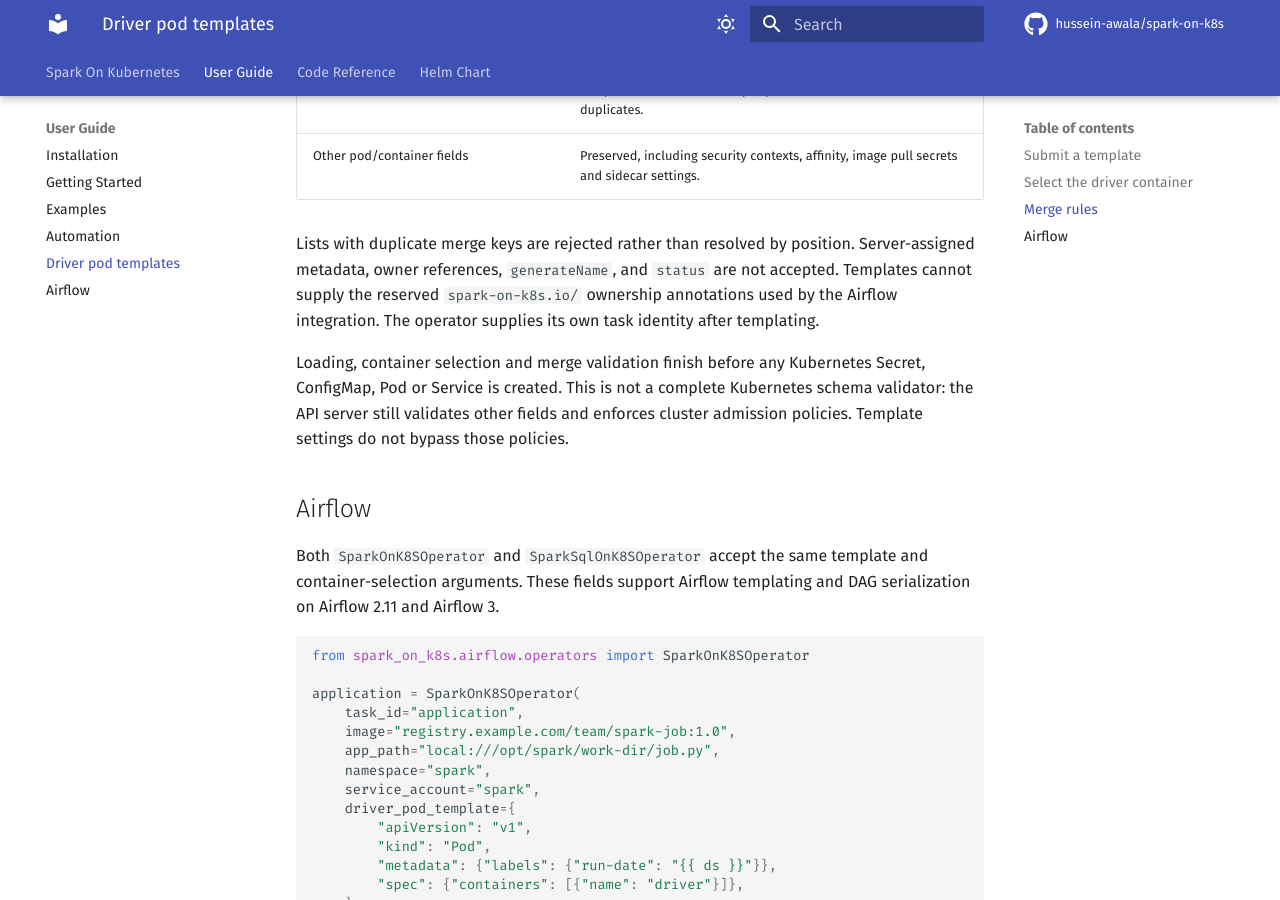
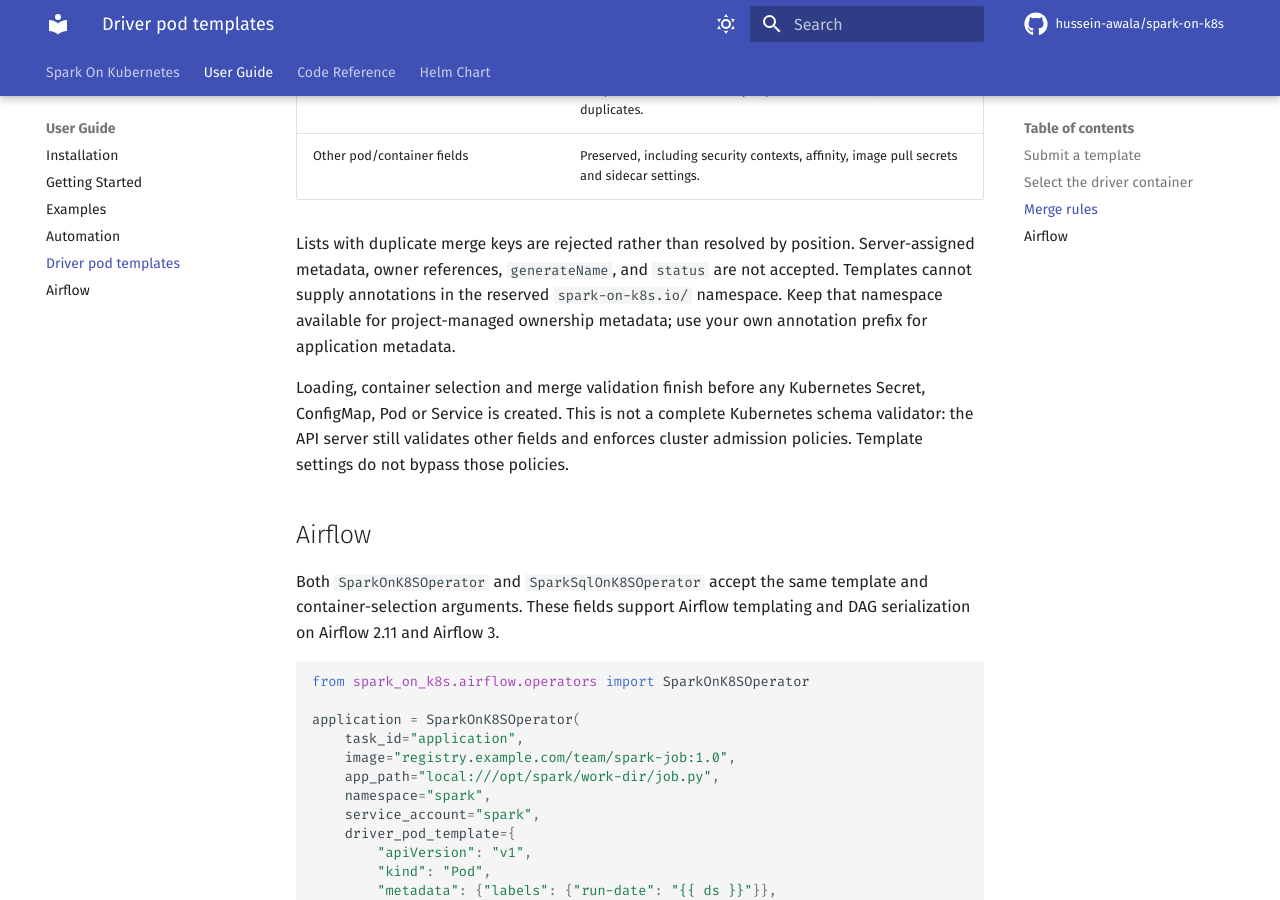
Before and after one commit to hussein-awala/spark-on-k8s, an MkDocs documentation site: the page built from docs/user-guide/driver_pod_templates.md, in a window 1280 px wide and 900 px high, scrolled down 3058 px. Built offline with MkDocs 1.6.1 and Material for MkDocs 9.7.7, drawn with Linux system fonts in a browser that asks for light colours; comment, search, counter and statistics services are not loaded; the version menu is left out.

Commit message:
Clarify reserved driver annotations independently of the task UI

```diff
--- a/docs/user-guide/driver_pod_templates.md
+++ b/docs/user-guide/driver_pod_templates.md
@@ -116,9 +116,9 @@ setting override the client's configured default. Input mappings are not modifie
 
 Lists with duplicate merge keys are rejected rather than resolved by position.
 Server-assigned metadata, owner references, `generateName`, and `status` are not
-accepted. Templates cannot supply the reserved `spark-on-k8s.io/` ownership
-annotations used by the Airflow integration. The operator supplies its own task
-identity after templating.
+accepted. Templates cannot supply annotations in the reserved `spark-on-k8s.io/`
+namespace. Keep that namespace available for project-managed ownership metadata;
+use your own annotation prefix for application metadata.
 
 Loading, container selection and merge validation finish before any Kubernetes
 Secret, ConfigMap, Pod or Service is created. This is not a complete Kubernetes
```
